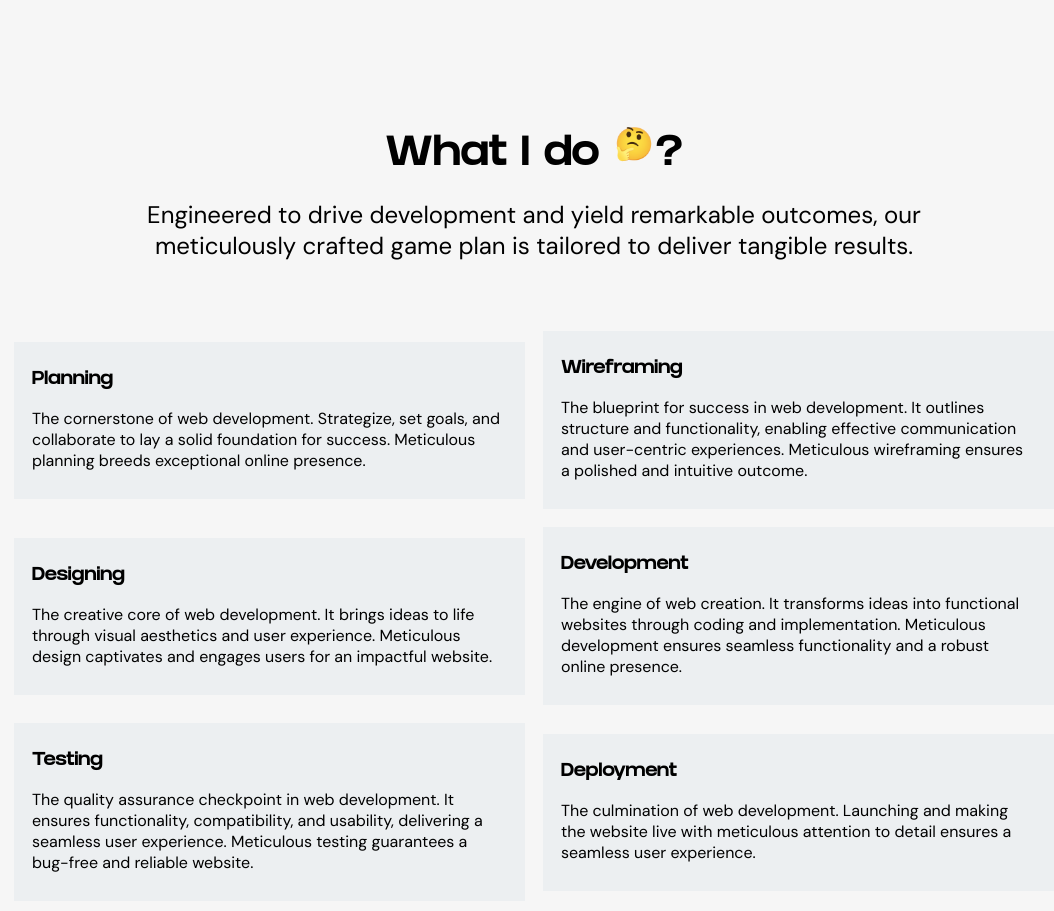
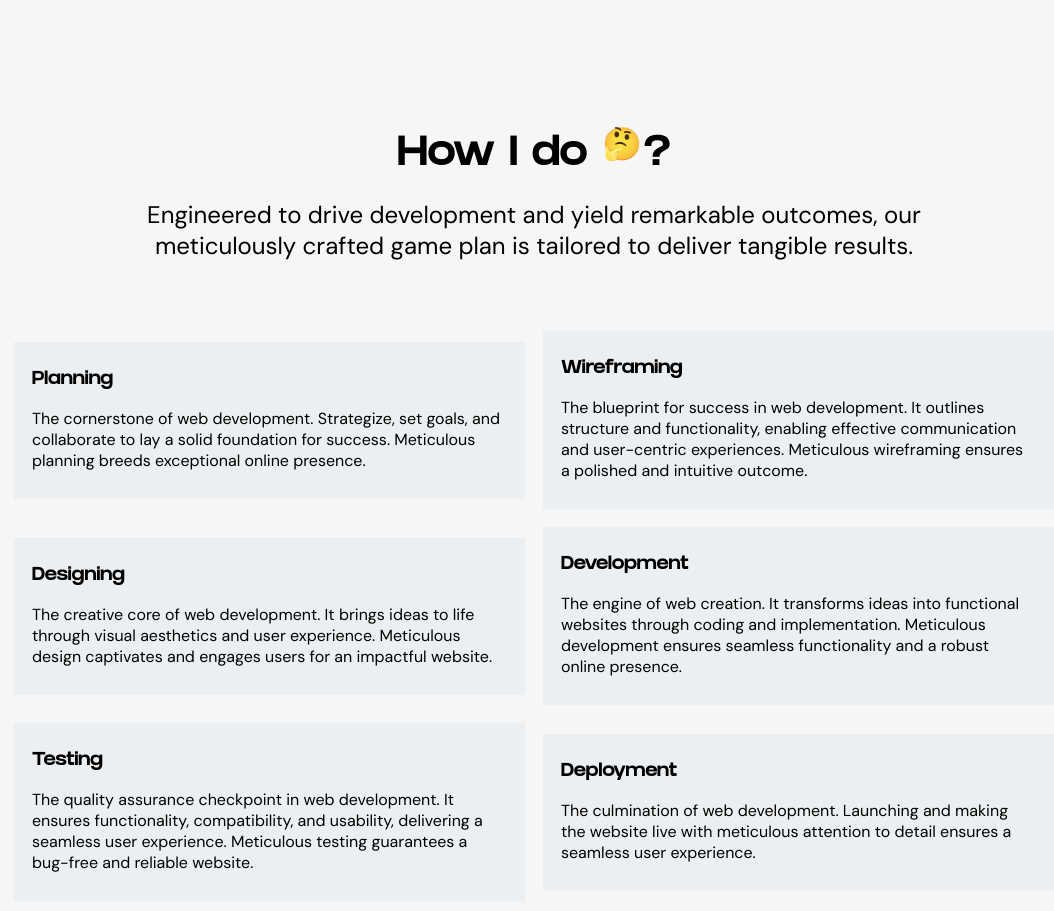
Before and after one commit to Uneebbhat/uneebbhatti, a React (Create React App) app: page / in a window 1280 px wide. Shown: the part 2500-3411 px from the top of the page, without its empty margins (106-1160 px from the left). Built offline with nearby package versions, Linux system fonts and the light colour scheme.

Commit message:
Heading changed in Process.js

```diff
--- a/src/Components/Pages/Home/Process/Process.js
+++ b/src/Components/Pages/Home/Process/Process.js
@@ -9,7 +9,7 @@ export default function Process() {
         <div className="process-section-wrapper">
           <div className="process-header">
             <h2>
-              What I do{" "}
+              How I do{" "}
               <span>
                 <img src={thinkingFace} alt="🤔" />
               </span>
```
